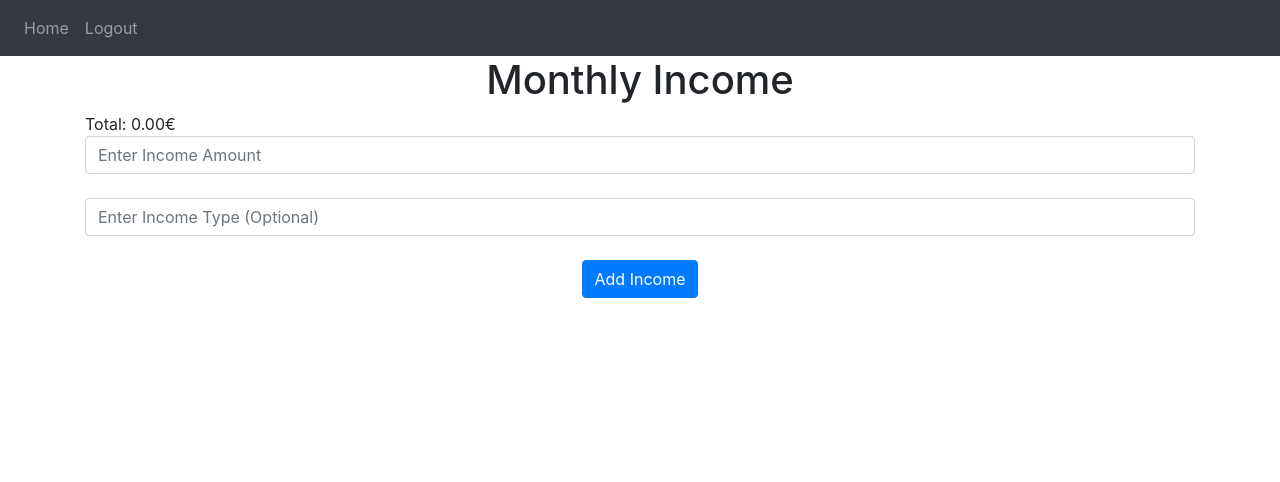
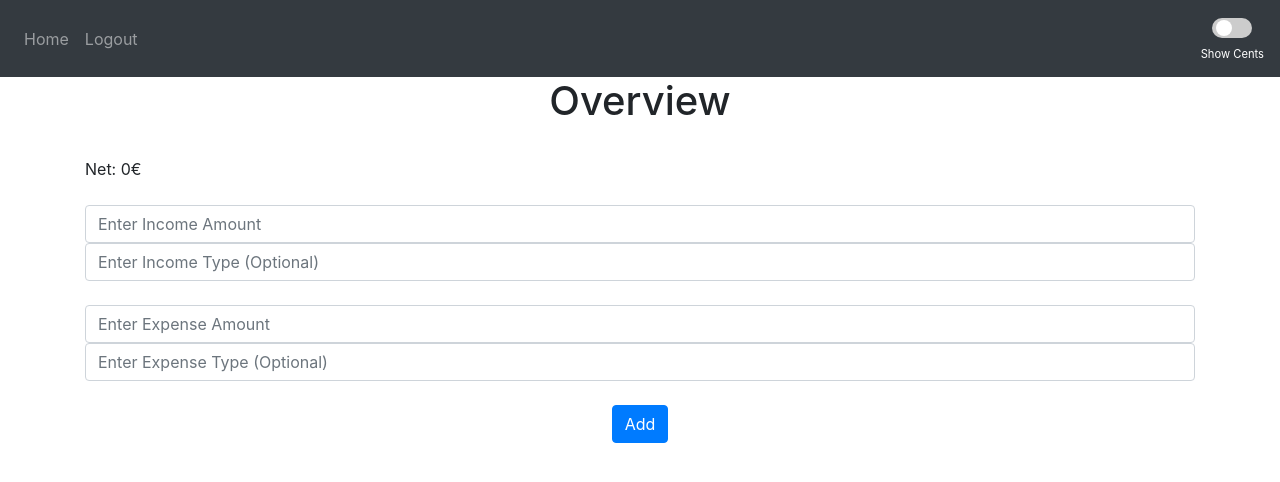
Before and after one commit to jakobtfr/financePlanner, a Flask app: page / in a window 1280 px wide. Shown: the top 482 px of the page. Run offline with Flask 3, Linux system fonts and the light colour scheme; the visitor is signed in with stand-in values (Sample User, id 1); data that the repository does not hold is empty; some libraries are stand-ins or nearby versions.

Commit message:
added income expense model, added qol features

```diff
--- a/website/auth.py
+++ b/website/auth.py
@@ -57,7 +57,7 @@ def sign_up():
         else:
             # add new user to database
             new_user = User(email=email, first_name=first_name,
-                            password=generate_password_hash(password1, method='pbkdf2:sha256'), total_income=0.0)
+                            password=generate_password_hash(password1, method='pbkdf2:sha256'))
             db.session.add(new_user)
             db.session.commit()
             login_user(new_user, remember=True)
--- a/website/static/index.js
+++ b/website/static/index.js
@@ -25,3 +25,60 @@ function deleteIncome(incomeId) {
             .catch(error => console.error('Error:', error));
     }
 }
+
+function deleteExpense(expenseId) {
+    // Show confirmation dialog
+    if (confirm("Are you sure you want to delete this expense entry?")) {
+        // If the user confirms, make the delete request
+        fetch('/delete-expense', {
+            method: 'POST',
+            headers: {
+                'Content-Type': 'application/json'
+            },
+            body: JSON.stringify({expenseId: expenseId})
+        })
+            .then(response => response.json())
+            .then(data => {
+                fetch('/delete-expense', {
+                    method: 'POST',
+                    body: JSON.stringify({expenseId: expenseId})
+                }).then((_res) => {
+                    window.location.href = "/"
+                });
+                // Handle the response
+                console.log('Expense deleted successfully');
+                // Optionally, refresh the page or update the UI
+                // location.reload(); // Uncomment this to refresh the page
+            })
+            .catch(error => console.error('Error:', error));
+    }
+}
+
+function updateDisplay() {
+    var showCents = document.getElementById('toggleCents').checked;
+    var elements = document.querySelectorAll('.money-display');
+
+    elements.forEach(function(element) {
+        var value = parseFloat(element.getAttribute('data-money'));
+        element.textContent = showCents ? (Math.floor(value * 100) / 100).toFixed(2) : Math.floor(value);
+    });
+}
+
+document.addEventListener('DOMContentLoaded', function() {
+    updateDisplay();  // Update display on page load
+});
+
+document.addEventListener('DOMContentLoaded', function() {
+    // Select all alerts
+    const alerts = document.querySelectorAll('.alert');
+
+    // Iterate over each alert
+    alerts.forEach(function(alert) {
+        // Set a timeout to hide the alert after 5 seconds (5000 milliseconds)
+        setTimeout(function() {
+            // Use Bootstrap's 'fade' class to hide the alert
+            alert.classList.remove('show');
+            alert.classList.add('fade');
+        }, 5000);
+    });
+});
--- /dev/null
+++ b/website/static/styles/home.css
@@ -0,0 +1,61 @@
+.switch {
+    position: relative;
+    display: inline-block;
+    width: 40px;
+    height: 20px;
+}
+
+.slider {
+    position: absolute;
+    cursor: pointer;
+    top: 0;
+    left: 0;
+    right: 0;
+    bottom: 0;
+    background-color: #ccc;
+    transition: .4s;
+    border-radius: 12px;
+}
+
+.slider:before {
+    position: absolute;
+    content: "";
+    height: 80%;
+    width: 40%;
+    left: 8%;
+    bottom: 10%;
+    background-color: white;
+    transition: .2s;
+    border-radius: 50%;
+}
+
+/* Checked state */
+input:checked + .slider {
+    background-color: dodgerblue;
+}
+
+input:checked + .slider:before {
+    transform: translateX(18px);
+}
+
+/* Hide the default HTML checkbox */
+.hidden-input {
+    opacity: 0;
+    width: 0;
+    height: 0;
+}
+
+.toggle-container {
+    display: flex;
+    flex-direction: column;
+    align-items: center;
+    margin-left: auto;
+    margin-right: auto;
+    margin-top: 10px;
+}
+
+#toggleStatus {
+    color: white;
+    margin-bottom: 10%; /* Space between the text and the switch */
+    font-size: 0.7rem;
+}
--- a/website/templates/base.html
+++ b/website/templates/base.html
@@ -3,19 +3,16 @@
 <head>
     <meta charset="utf-8"/>
     <meta name="viewport" content="width=device-width, initial-scale=1"/>
+    <title>{% block title %}Home{% endblock %}</title>
     <link
             rel="stylesheet"
             href="https://stackpath.bootstrapcdn.com/bootstrap/4.4.1/css/bootstrap.min.css"
             integrity="sha384-Vkoo8x4CGsO3+Hhxv8T/Q5PaXtkKtu6ug5TOeNV6gBiFeWPGFN9MuhOf23Q9Ifjh"
             crossorigin="anonymous"
     />
-    <link
-            rel="stylesheet"
-            href="https://stackpath.bootstrapcdn.com/font-awesome/4.7.0/css/font-awesome.min.css"
-            crossorigin="anonymous"
-    />
+    <link rel= "stylesheet" type= "text/css" href= "{{ url_for('static',filename='styles/home.css') }}">
 
-    <title>{% block title %}Home{% endblock %}</title>
+
 </head>
 <body>
 <nav class="navbar navbar-expand-lg navbar-dark bg-dark">
@@ -37,6 +34,13 @@
                 <a class="nav-item nav-link" id="signUp" href="/sign-up">Sign Up</a>
             {% endif %}
         </div>
+    </div>
+    <div class="toggle-container">
+        <label class="switch">
+            <input type="checkbox" id="toggleCents" class="hidden-input" onchange="updateDisplay()">
+            <span class="slider"></span>
+        </label>
+        <span id="toggleStatus"> Show Cents </span>
     </div>
 </nav>
 
@@ -62,7 +66,6 @@
     {% endif %}
 {% endwith %}
 
-
 <div class="container">{% block content %} {% endblock %}</div>
 <script
         src="https://code.jquery.com/jquery-3.2.1.slim.min.js"
--- a/website/templates/home.html
+++ b/website/templates/home.html
@@ -2,12 +2,16 @@
 {% block title %}Home{% endblock %}
 {% block content %}
 
-    <h1 align="center">Monthly Income</h1>
+    <h1 align="center">Overview</h1>
+    {% if user.incomes %}
+        <h2> Incomes </h2>
+    {% endif %}
+
+
     <ul class="list-group list-group-flush" id="incomes"></ul>
     {% for income in user.incomes %}
         <li class="list-group-item">
-            Amount: {{ "%.2f"|format(income.amount) ~ "€" }}
-
+            Amount: <span class="money-display" data-money="{{ income.money.value }}">{{ income.money.value }}</span>€
             {% if income.type %}
                 Type: {{ income.type }}
             {% endif %}
@@ -15,17 +19,49 @@
                 <span aria-hidden="true">&times;</span>
             </button>
         </li>
+    {% endfor %}
+
+    {% if user.expenses %}
+        <h2> Expenses </h2>
+    {% endif %}
+    <ul class="list-group list-group-flush" id="expenses"></ul>
+    {% for expense in user.expenses %}
+        <li class="list-group-item">
+            Amount: <span class="money-display" data-money="{{ expense.money.value }}">{{ expense.money.value }}</span>€
+            {% if expense.type %}
+                Type: {{ expense.type }}
+            {% endif %}
+            <button type="button" class="close" onclick="deleteExpense({{ expense.id }})">
+                <span aria-hidden="true">&times;</span>
+            </button>
+        </li>
 
     {% endfor %}
-    Total: {{ "%.2f"|format(user.total_income) ~ "€" }}
+    <br>
+    Net:
+    {% if user.net > 0 %}
+        <p style="color:#32CD32"><span class="money-display" data-money="{{ user.net }}">{{ user.net }}</span>€</p>
+    {% elif user.net < 0 %}
+        <p style="color:#FF6347"><span class="money-display" data-money="{{ user.net }}">{{ user.net }}</span>€</p>
+    {% else %}
+        <span class="money-display" data-money="{{ user.net }}">{{ user.net }}</span>€
+    {% endif %}
+
+
     <form method="POST">
-
-        <input type="number" step="0.01" min="0" name="income" id="income" class="form-control" placeholder="Enter Income Amount">
         <br>
+        <input type="number" step="0.01" min="0" name="income" id="income" class="form-control"
+               placeholder="Enter Income Amount">
         <input type="text" name="type" id="type" class="form-control" placeholder="Enter Income Type (Optional)">
         <br>
+
+        <input type="number" step="0.01" min="0" name="expense" id="expense" class="form-control"
+               placeholder="Enter Expense Amount">
+        <input type="text" name="expense_type" id="expense_type" class="form-control"
+               placeholder="Enter Expense Type (Optional)">
+        <br>
         <div align="center">
-            <button type="submit" class="btn btn-primary">Add Income</button>
+            <button type="submit" class="btn btn-primary">Add</button>
         </div>
     </form>
 {% endblock %}
--- a/website/views.py
+++ b/website/views.py
@@ -4,8 +4,7 @@ from flask import Blueprint, render_template, request, flash, jsonify
 from flask_login import login_required, current_user
 
 from . import db
-from .models import Income
-
+from .models import Income, Expense, Money
 
 views = Blueprint('views', __name__)
 
@@ -16,16 +15,40 @@ def home():
     if request.method == 'POST':
 
         income = request.form.get('income')
-        income_type = request.form.get('type')
+        income_type = request.form.get('type').title()
 
-        if not income or float(income) <= 0:
-            flash("Income must be a positive number.", category='error')
+        expense = request.form.get('expense')
+        expense_type = request.form.get('expense_type').title()
 
+        existing_income = Income.query.filter_by(type=income_type, user_id=current_user.id).first()
+        existing_expense = Expense.query.filter_by(type=expense_type, user_id=current_user.id).first()
+
+        if not income and not expense:
+            flash("Add an income or expense", category='error')
         else:
-            new_income = Income(amount=float(income), user_id=current_user.id, type=income_type)
-            current_user.total_income += float(income)
-            db.session.add(new_income)
-            flash("Income added.", category='success')
+            if income:
+                money = Money(value=income)
+                db.session.add(money)
+                db.session.commit()
+
+                if existing_income:
+                    existing_income.money.value += float(income)
+                else:
+                    new_income = Income(money_id=money.id, user_id=current_user.id, type=income_type)
+                    db.session.add(new_income)
+
+            if expense:
+                money = Money(value=expense)
+                db.session.add(money)
+                db.session.commit()
+
+                if existing_expense:
+                    existing_expense.money.value += float(expense)
+                else:
+                    new_expense = Expense(money_id=money.id, user_id=current_user.id, type=expense_type)
+                    db.session.add(new_expense)
+
+            flash("Updated Income / Expense.", category='success')
 
         db.session.commit()
 
@@ -40,7 +63,21 @@ def delete_income():
     if income:
         if income.user_id == current_user.id:
             db.session.delete(income)
-            current_user.total_income -= float(income.amount)
+            db.session.delete(income.money)
             db.session.commit()
 
     return jsonify({})
+
+
+@views.route('/delete-expense', methods=['POST'])
+def delete_expense():
+    data = json.loads(request.data)
+    expense_id = data['expenseId']
+    expense = Expense.query.get(expense_id)
+    if expense:
+        if expense.user_id == current_user.id:
+            db.session.delete(expense)
+            db.session.delete(expense.money)
+            db.session.commit()
+
+    return jsonify({})
```
Also changed, not shown: website/models.py (+27 -4 lines).
